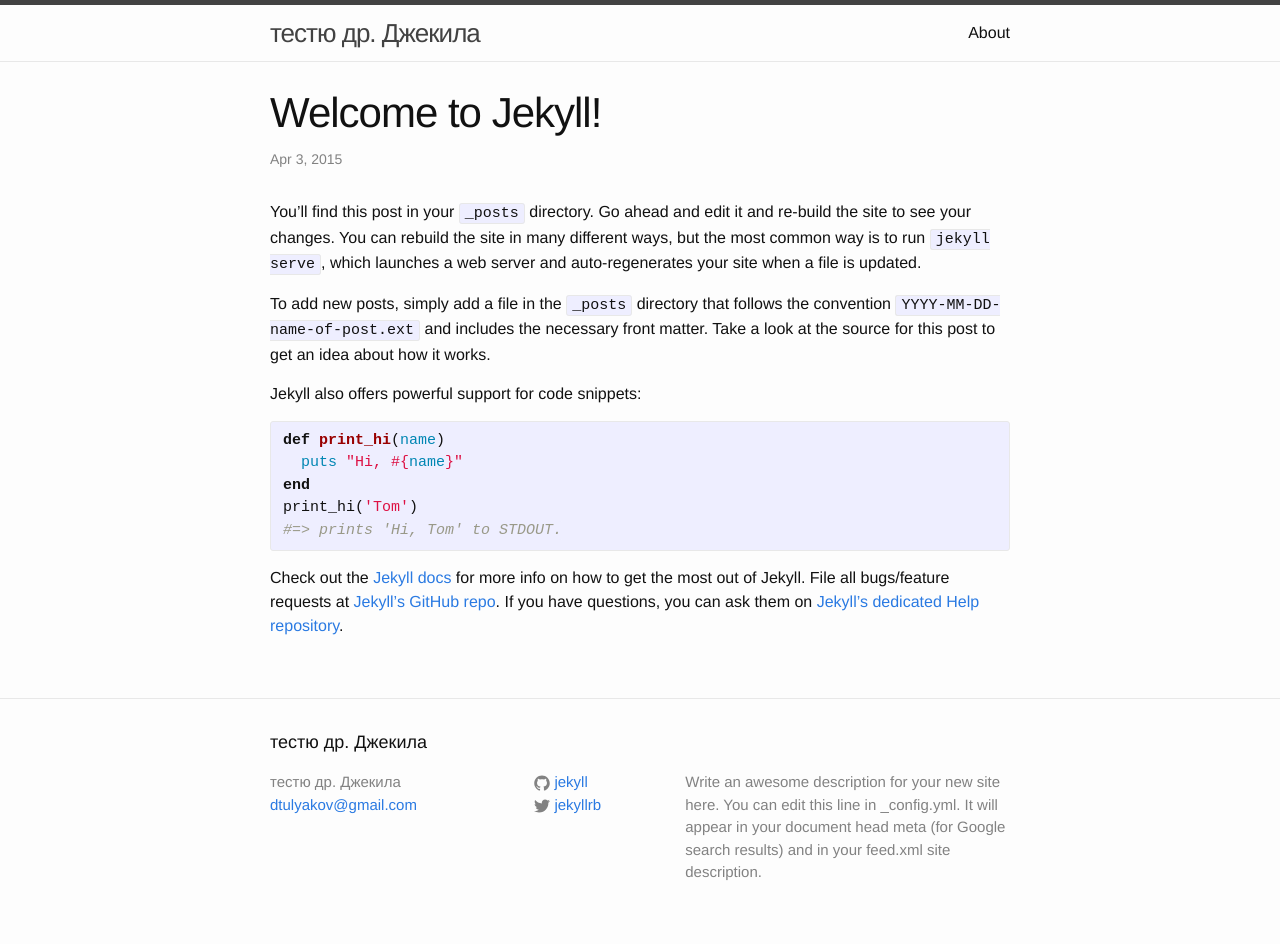
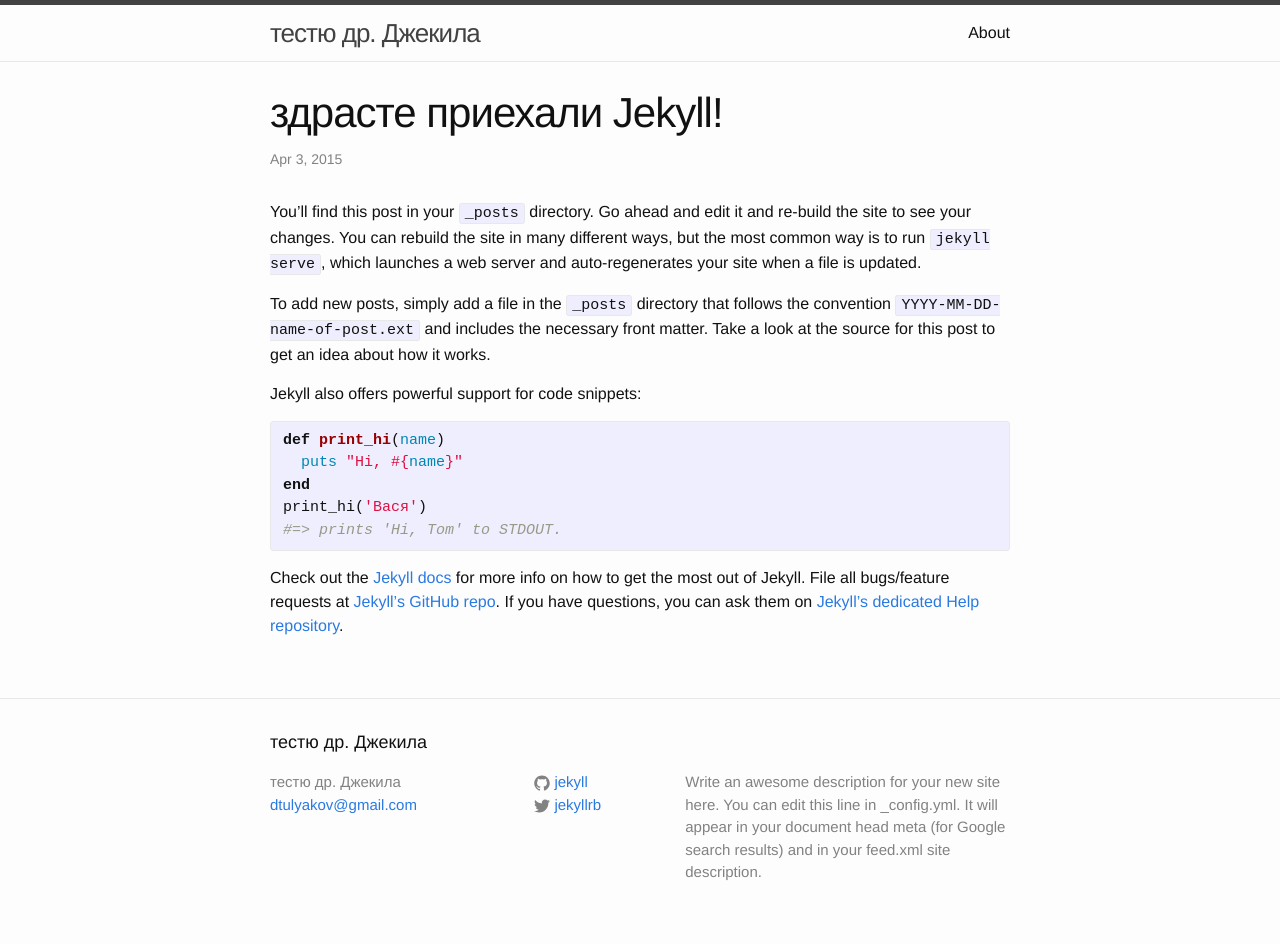
Before and after one commit to dtulyakov/Jekyll, a Jekyll site: the page built from _posts/2015-04-03-welcome-to-jekyll.markdown, in a window 1280 px wide. Built offline with Jekyll 4.4.1, drawn with Linux system fonts in a browser that asks for light colours.

Commit message:
В ветке master  Your branch is up-to-date with 'origin/master'.  Изменения для закрепления: 	modified:   2015-04-03-welcome-to-jekyll.markdown

```diff
--- a/_posts/2015-04-03-welcome-to-jekyll.markdown
+++ b/_posts/2015-04-03-welcome-to-jekyll.markdown
@@ -1,6 +1,6 @@
 ---
 layout: post
-title:  "Welcome to Jekyll!"
+title:  "здрасте приехали Jekyll!"
 date:   2015-04-03 14:16:39
 categories: jekyll update
 ---
@@ -14,7 +14,7 @@ Jekyll also offers powerful support for code snippets:
 def print_hi(name)
   puts "Hi, #{name}"
 end
-print_hi('Tom')
+print_hi('Вася')
 #=> prints 'Hi, Tom' to STDOUT.
 {% endhighlight %}
 
```
